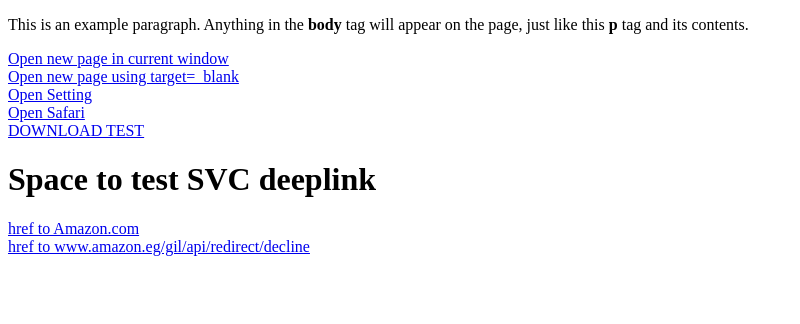
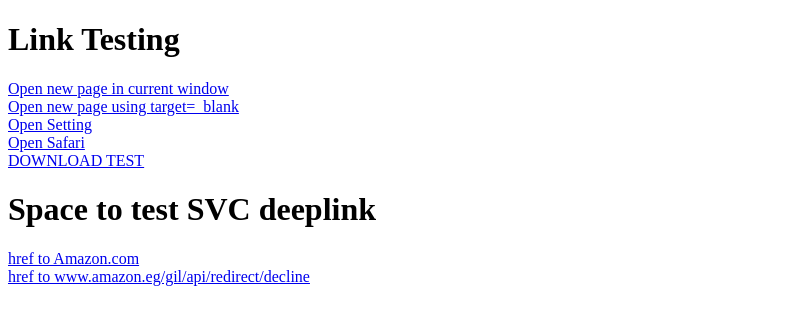
Before and after one commit to ritheshri2/ritheshri2.github.io, a plain HTML site: page index.html in a window 1280 px wide. Shown: the whole page, without its empty margins (0-800 px from the left). Drawn offline with Linux system fonts and the light colour scheme.

Commit message:
Update index.html

```diff
--- a/index.html
+++ b/index.html
@@ -5,8 +5,9 @@
   </head>
   <body>
     <div>
-          <p>This is an example paragraph. Anything in the <strong>body</strong> tag will appear on the page, just like this
-            <strong>p</strong> tag and its contents.</p>
+
+          <h1> Link Testing </h1>
+
           <a href="http://localhost:8000/new.html">Open new page in current window</a>
           <br>
           <a href="http://localhost:8000/new.html" target="_blank">Open new page using target=_blank </a>
```
